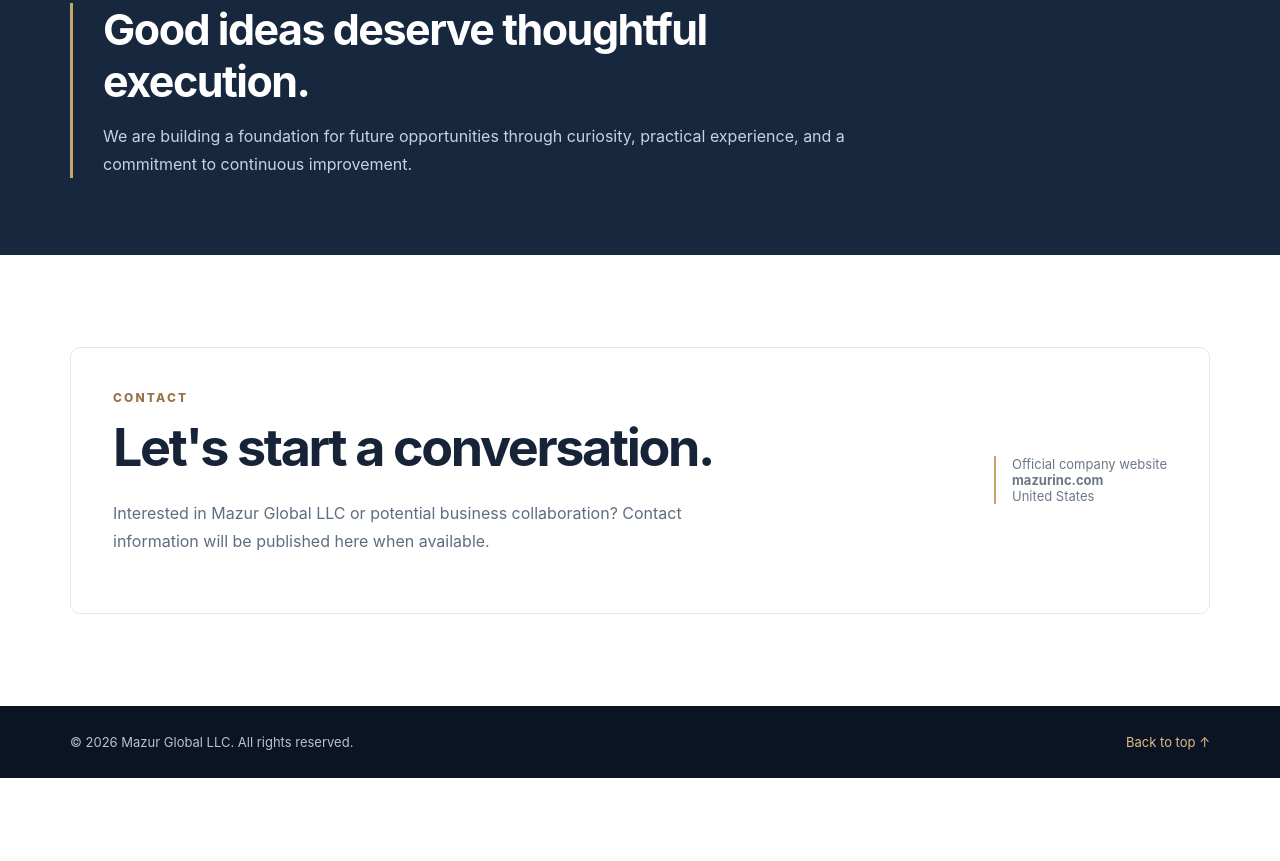
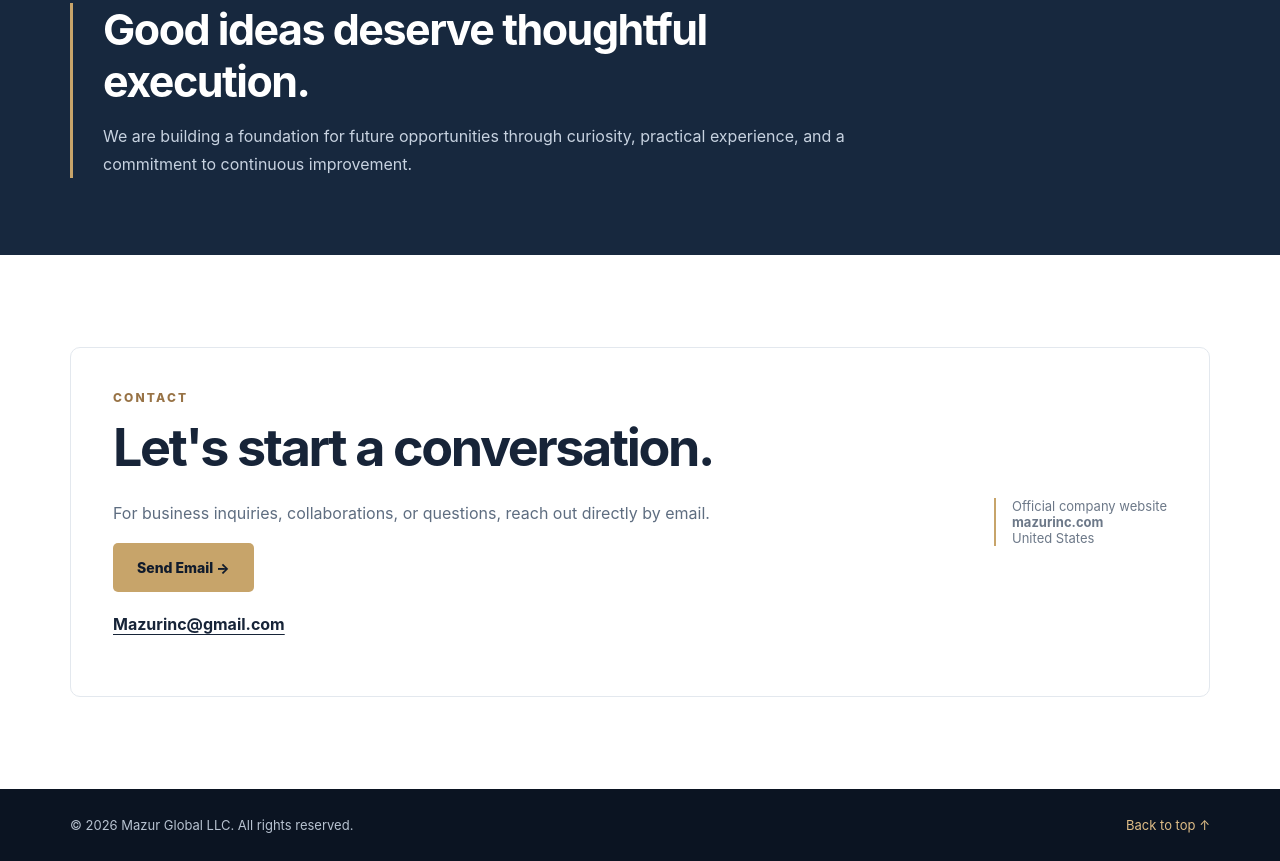
Before and after one commit to alexmaywood/mazurinc-website, a plain HTML site: page index.html in a window 1280 px wide. Shown: the part 1986-2847 px from the top of the page. Before the commit the page ends 2764 px from the top, so only its background shows below. Drawn offline with Linux system fonts and the light colour scheme.

Commit message:
Add Mazur Global contact email and mailto button

```diff
--- a/index.html
+++ b/index.html
@@ -27,7 +27,7 @@ footer{background:var(--deep);color:#b7c2d0;padding:28px 0;font-size:13px}.foote
 <section class="content" id="about"><div class="container about-grid"><div><div class="section-label">About Mazur Global</div><h2 class="section-title">Independent thinking.<br>Practical execution.</h2><p class="lead">Mazur Global LLC is an independent company based in the United States. We believe good ideas begin with real needs. Our goal is to explore opportunities, create useful digital experiences, and develop projects thoughtfully over time.</p></div><div class="about-panel"><div class="monogram" aria-hidden="true">MG.</div><p>Ideas rooted in everyday experience.<br>Solutions designed with purpose.</p></div></div></section>
 <section class="content alt" id="focus"><div class="container"><div class="section-label">What we do</div><h2 class="section-title">Focused on useful progress.</h2><p class="lead">Our interests span digital innovation and business development. We value clear thinking, thoughtful design, and products that serve a practical purpose.</p><div class="cards"><article class="card"><div class="num">01 / TECHNOLOGY</div><h3>Digital solutions</h3><p>Exploring and developing accessible tools designed around real-world needs.</p></article><article class="card"><div class="num">02 / DEVELOPMENT</div><h3>Business ideas</h3><p>Evaluating opportunities and shaping promising concepts into practical projects.</p></article><article class="card"><div class="num">03 / OUTLOOK</div><h3>Long-term value</h3><p>Taking a considered approach to innovation, improvement, and sustainable growth.</p></article></div></div></section>
 <section class="statement"><div class="container statement-inner"><h2>Good ideas deserve thoughtful execution.</h2><p>We are building a foundation for future opportunities through curiosity, practical experience, and a commitment to continuous improvement.</p></div></section>
-<section class="contact" id="contact"><div class="container contact-box"><div><div class="section-label">Contact</div><h2 class="section-title">Let's start a conversation.</h2><p>Interested in Mazur Global LLC or potential business collaboration? Contact information will be published here when available.</p></div><div class="contact-note">Official company website<br><strong>mazurinc.com</strong><br>United States</div></div></section>
+<section class="contact" id="contact"><div class="container contact-box"><div><div class="section-label">Contact</div><h2 class="section-title">Let's start a conversation.</h2><p>For business inquiries, collaborations, or questions, reach out directly by email.</p><a class="btn btn-gold" href="mailto:Mazurinc@gmail.com" aria-label="Email Mazur Global LLC">Send Email &rarr;</a><p style="margin-top:18px"><a href="mailto:Mazurinc@gmail.com" style="font-weight:700;color:#172438;text-decoration:underline;text-underline-offset:4px">Mazurinc@gmail.com</a></p></div><div class="contact-note">Official company website<br><strong>mazurinc.com</strong><br>United States</div></div></section>
 </main>
 <footer><div class="container footer-inner"><span>&copy; <span id="year"></span> Mazur Global LLC. All rights reserved.</span><a href="#top">Back to top &uarr;</a></div></footer>
 <script>document.getElementById('year').textContent=new Date().getFullYear();</script>
```
